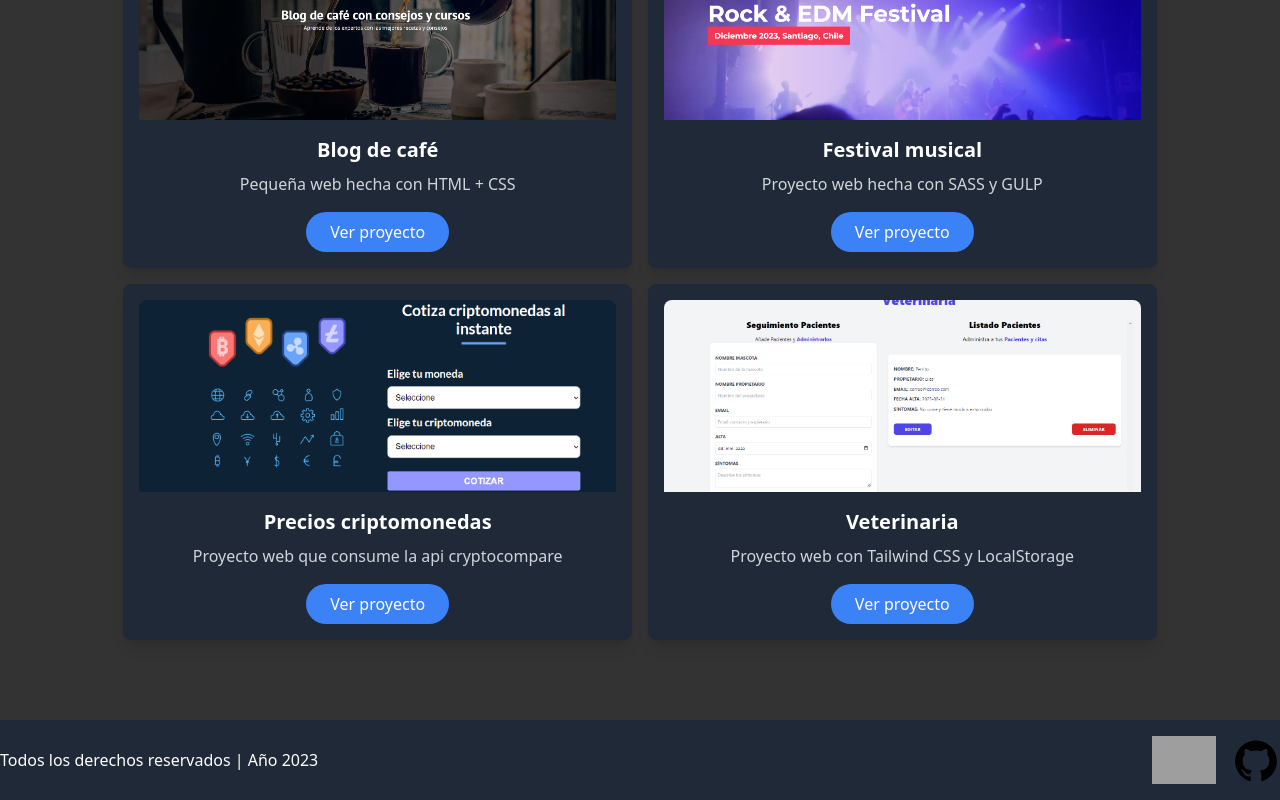
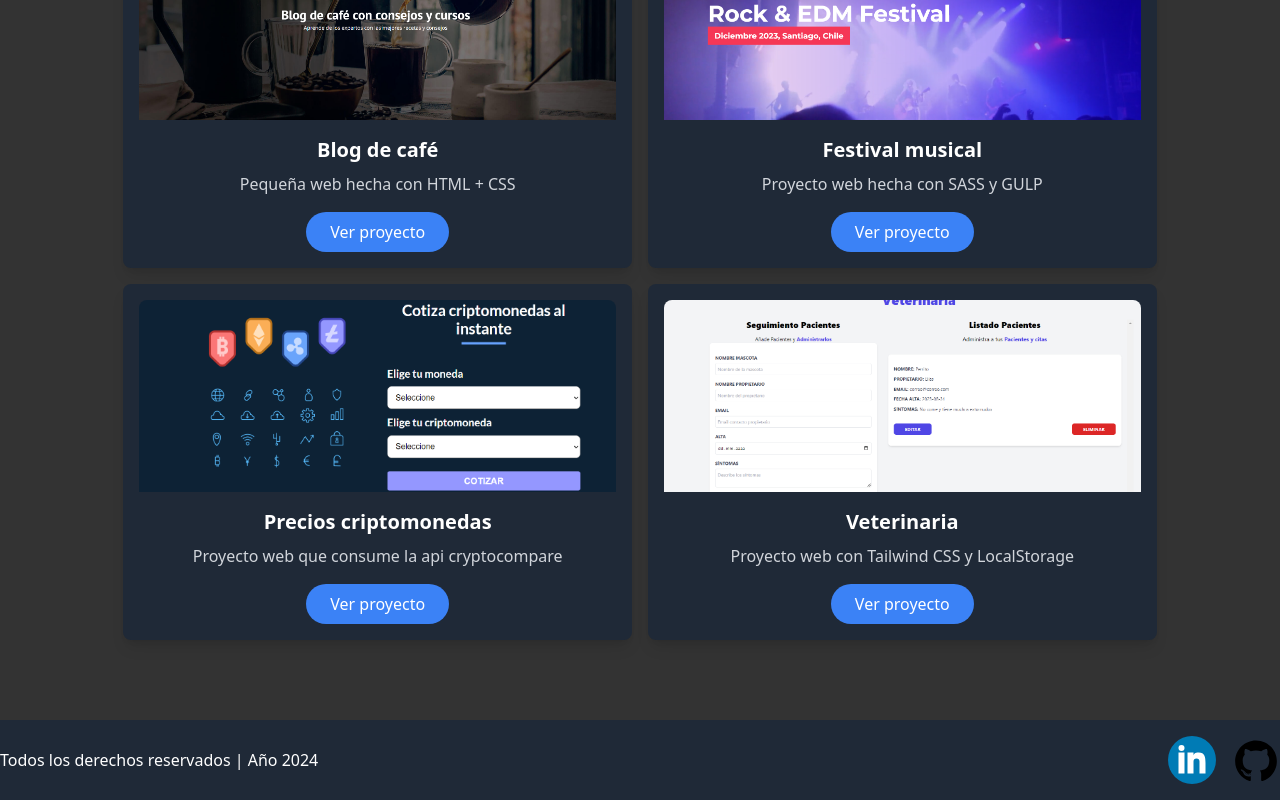
Before and after one commit to EQuinDev/equinDevPortfolio, a React (Vite) app: page / in a window 1280 px wide. Shown: the part 1236-2036 px from the top of the page. Built offline with nearby package versions, Linux system fonts and the light colour scheme; grey boxes are pictures that could not be loaded.

Commit message:
Actualización habilidades 2

```diff
--- a/src/components/Footer.jsx
+++ b/src/components/Footer.jsx
@@ -1,6 +1,6 @@
 import React from 'react';
 import '../styles/responsivo.css';
-import fotoLinkedin from '../images/icons/linkedin.svg';
+import fotoLinkedin from '../images/media/linkedin_icon.svg';
 import fotoGitHub from '../images/icons/github.svg';
 
 
@@ -11,7 +11,7 @@ const Footer = () => {
   return (
     <footer className="bg-gray-800 text-white py-4">
       <div className="container mx-auto flex justify-between items-center">
-        <p>Todos los derechos reservados | Año 2023</p>
+        <p>Todos los derechos reservados | Año 2024</p>
         <div className="flex space-x-4">
           <a
             href={linkedinLink}
```
Also changed, not shown: src/images/media/linkedin_icon.svg (added), 6 other files (tests, documents, lock files or other folders).
